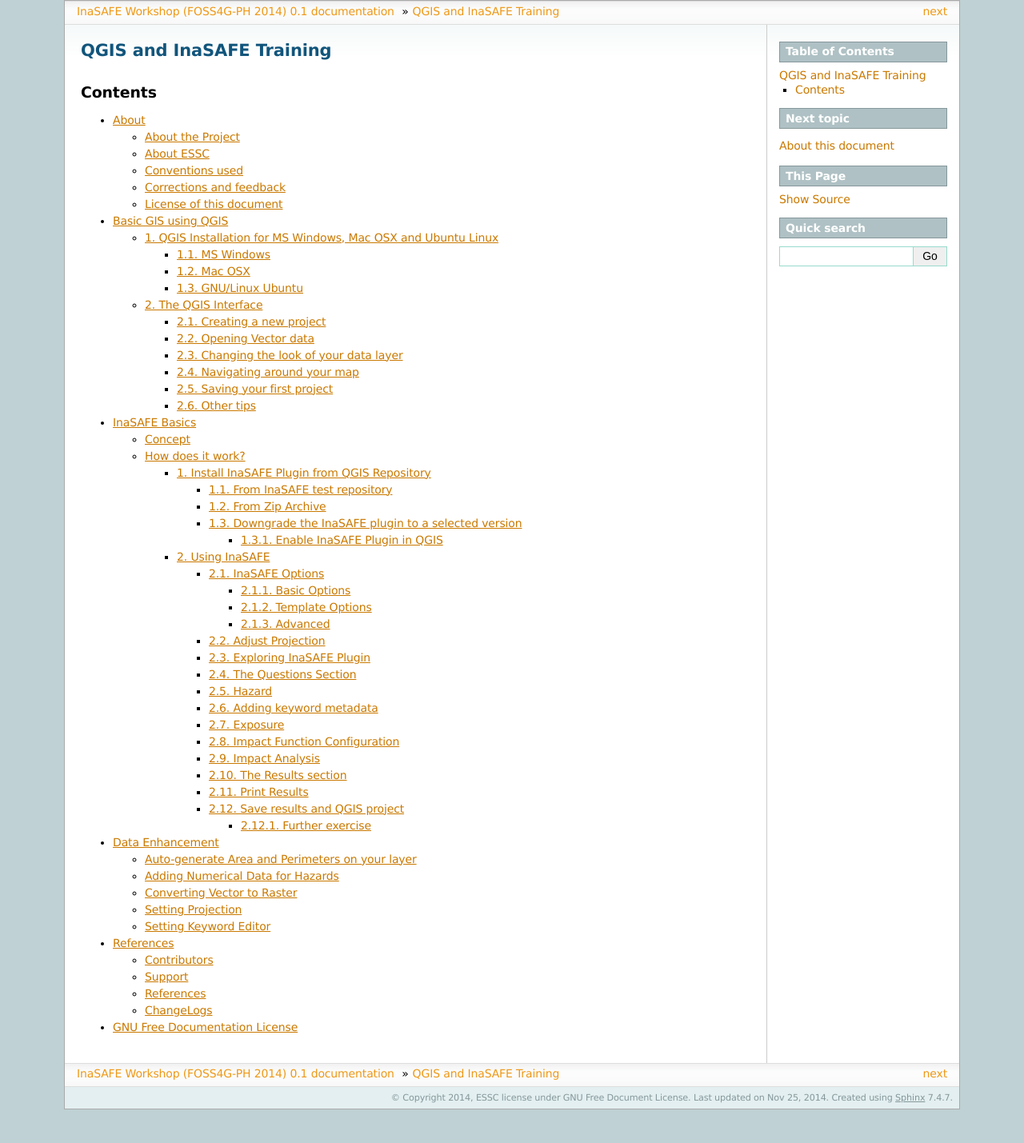
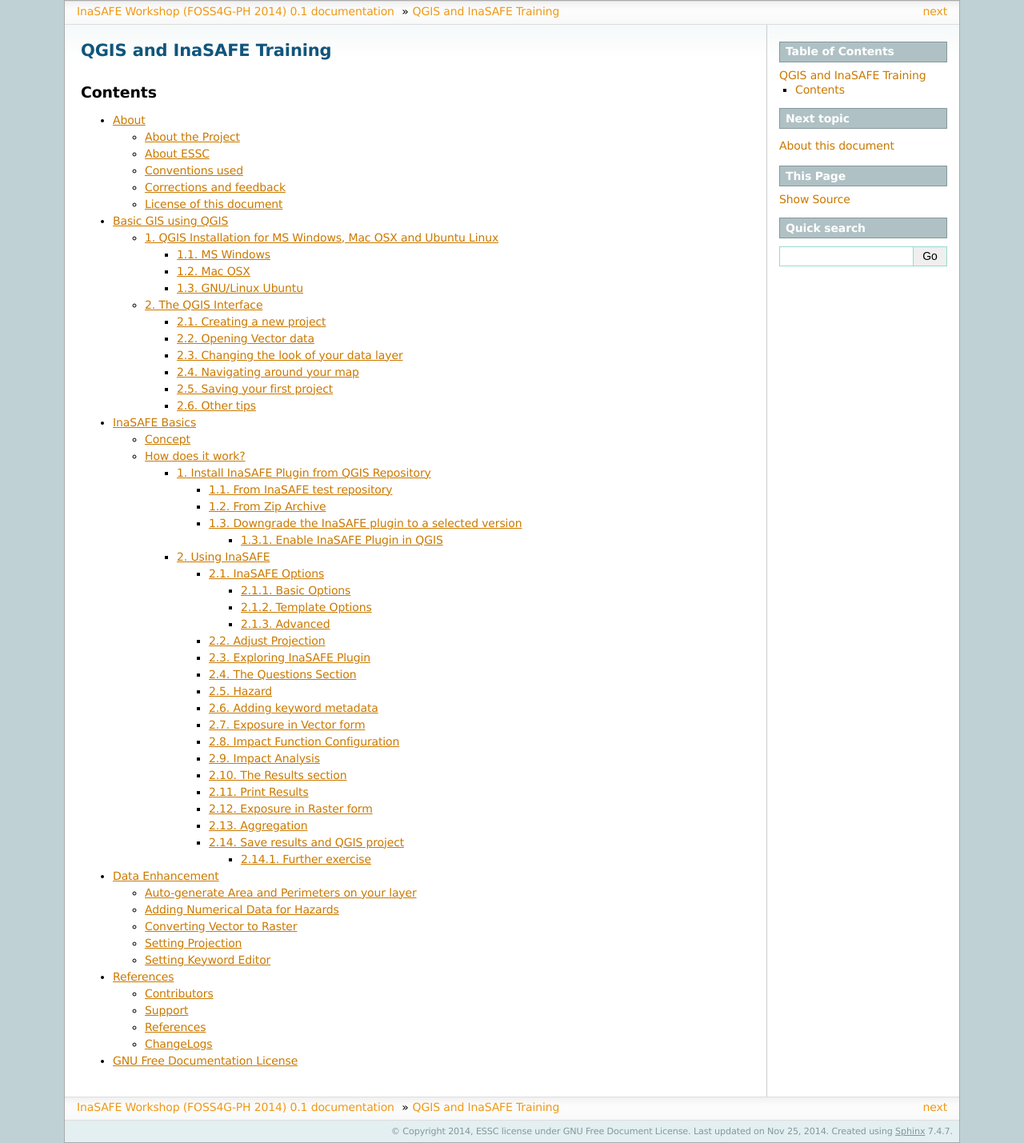
Before and after one commit to essc/inasafe-training-material, a Sphinx documentation site: the page built from source/index.rst, in a window 1280 px wide. Shown: the whole page at 80% size. Built offline with Sphinx 7.4.7, drawn with Linux system fonts in a browser that asks for light colours; formulas are drawn with MathJax 3; pages that are not in the unit, such as notebooks, are missing from menus; before the commit the page ends 1387 px from its top, so only the background shows below that; some of the changed lines change nothing that is shown.

Commit message:
Updated inasafe docs

```diff
--- a/source/using_inasafe.rst
+++ b/source/using_inasafe.rst
@@ -303,17 +303,16 @@
 
 Now the data follow the keyword rule, and can be used in the InaSAFE function.
 
-Exposure
+Exposure in Vector form
 ........
 
-Exposure is the sum of assets and population that are at risks.
+Exposure is the sum of assets that are at risks.
 
 An exposure (How many) layer could be represented, for example, as vector
-polygon data representing building outlines, or a raster outline where each
-pixel represents the number of people resident in that cell.
+polygon data representing building outlines.
 
 Now, we will add the exposure layer in our InaSAFE project. For that, we need
-to add the exposure layer to QGIS first. For our exercise, we will use the
+to add the exposure layer to QGIS first. For our first exercise, we will use the
 data that represents buildings.
 
 1. The OSM building layer is in a vector format, so we will go to the QGIS menu
@@ -380,52 +379,6 @@
    :align: center
    :width: 300 pt
 
-Now, new interface of minimum needs allow the user to select pre-defined minimum needs
-(such as rice, water, etc.) with configurable amounts per person. Users also be allowed to add
-new needs (e.g., potatoes, tent, etc.) with associated amounts and frequency how long does
-resource needs be provided (e.g., daily, weekly, etc.)
-
-There is a new toolbar `InaSAFE Global Minimum Needs Configuration` for customizing
-the minimum needs.
-
-.. image:: images/inasafe/min_needs_toolbar.png
-   :align: center
-   :width: 300 pt
-
-First, add a profile for the minimum needs. Click, **`New ...`**
-
-.. image:: images/inasafe/add_new_profile.png
-   :align: center
-   :width: 300 pt
-
-Then, add File name on the textbox and choose where you will save the profile.
-
-.. image:: images/inasafe/min_needs.png
-   :align: center
-   :width: 300 pt
-
-Now, user can add minimum needs on their profile by clicking **"+"** button
-
-.. image:: images/inasafe/min_needs.png
-   :align: center
-   :width: 300 pt
-
-User can also delete and edit a certain minimum needs by clicking the chosen
-minimum needs, **"-"** button means to delete and **"E"** button means to edit.
-
-.. image:: images/inasafe/min_needs.png
-   :align: center
-   :width: 300 pt
-
-Click `Save` and `Close`
-
-Go back to `Minimum Needs` tab in `Options` and your profile for
-minimum needs will be loaded.
-
-.. image:: images/inasafe/min_needs.png
-   :align: center
-   :width: 300 pt
-
 Impact Analysis
 ...............
 
@@ -456,11 +409,11 @@
    :align: center
    :width: 300 pt
 
-2. The result shows **Total Population Affected** and the
-**Minimum Needs for the evacuated people** in the event of a flood.
+2. The result shows **Total Number of Buildings** and the
+**Number of buildings that might be temporarily closed** in the event of a flood.
 Also, there is an **Action Checklist** where the question:
-*Do we have enough relief items?* And a **Note** description explaining
-how many people are in high, medium and low hazard areas.
+*Which buildings will be evacuation centres?* And a **Note** description explaining
+`Map shows buildings affected in low, medium and high risk areas.`
 
 Print Results
 .............
@@ -480,6 +433,67 @@
 .. image:: images/inasafe/inasafe_pdf_output.png
    :align: center
    :width: 500 pt
+
+Exposure in Raster form
+............................
+
+An exposure (How many) layer could be represented, for example, as raster
+ data representing population. For our second exercise, we will use the data
+that represents population. A raster outline where each pixel represents the
+number of people resident in that cell.
+
+1. The Population layer is in a raster format, so we will go to the QGIS menu
+toolbar, click on :menuselection:`Layer --> Add Raster Layer`.
+
+Please note that the exposure data should follow the same keyword system
+that we explained earlier for the hazard data.
+
+We will create it by using the :guilabel:`Keyword Editor`.
+
+2. Go to the :menuselection:`Plugin --> InaSAFE --> Keyword Editor` in the dialog box.
+Pinpoint the :guilabel:`Exposure` category.
+
+3. Choose :guilabel:`population` in the :guilabel:`Subcategory` scroll box. Click
+:guilabel:`OK`.
+
+.. image:: images/inasafe/inasafe_exposure_keyword.png
+   :align: center
+   :width: 300 pt
+
+Now our population exposure data can be used in InaSAFE and was automatically
+entered in the :guilabel:`How many` box of the InaSAFE dock panel.
+
+Aggregation
+................
+
+Impact layers produced by InaSAFE can either be raster or vector type
+(depending on the exposure data used as input). When doing an aggregation,
+each feature in the intermediate layer will contain the result of the aggregation.
+The way the aggregation is calculated depend on the type of the impact layer and
+on the impact function that was used to produce the impact layer.
+
+1. The aggregation layer is in a vector layer, so we will go to the QGIS menu
+toolbar, click on :menuselection:`Layer --> Add Vector Layer`.
+
+Aggregation layer are usually represents Administrative boundaries. We will going
+to modify it using the :guilabel:`Keyword Editor`.
+
+2. Go to the :menuselection:`Plugin --> InaSAFE --> Keyword Editor` in the dialog box.
+Pinpoint the :guilabel:`Postprocessing` category.
+
+.. image:: images/inasafe/inasafe_exposure_keyword.png
+   :align: center
+   :width: 300 pt
+
+3. Go to `Aggregation` tab, choose :guilabel:`NAME_3` in the
+:guilabel:`Aggregation attribute` scroll box Click :guilabel:`OK`.
+
+.. image:: images/inasafe/inasafe_exposure_keyword.png
+   :align: center
+   :width: 300 pt
+
+:guilabel:`NAME_3` represents boundary for each Barangay, affected population
+will be aggregated by barangay.
 
 Save results and QGIS project
 .............................
```
